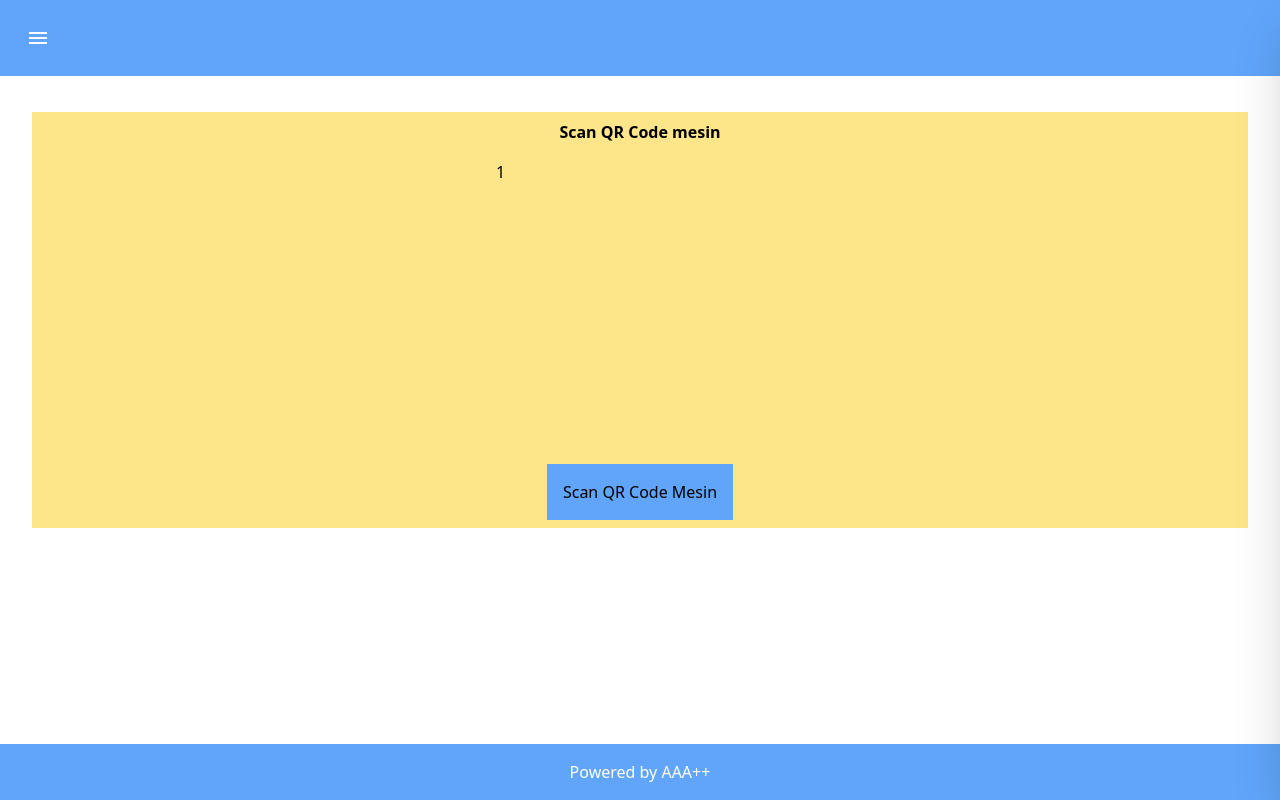
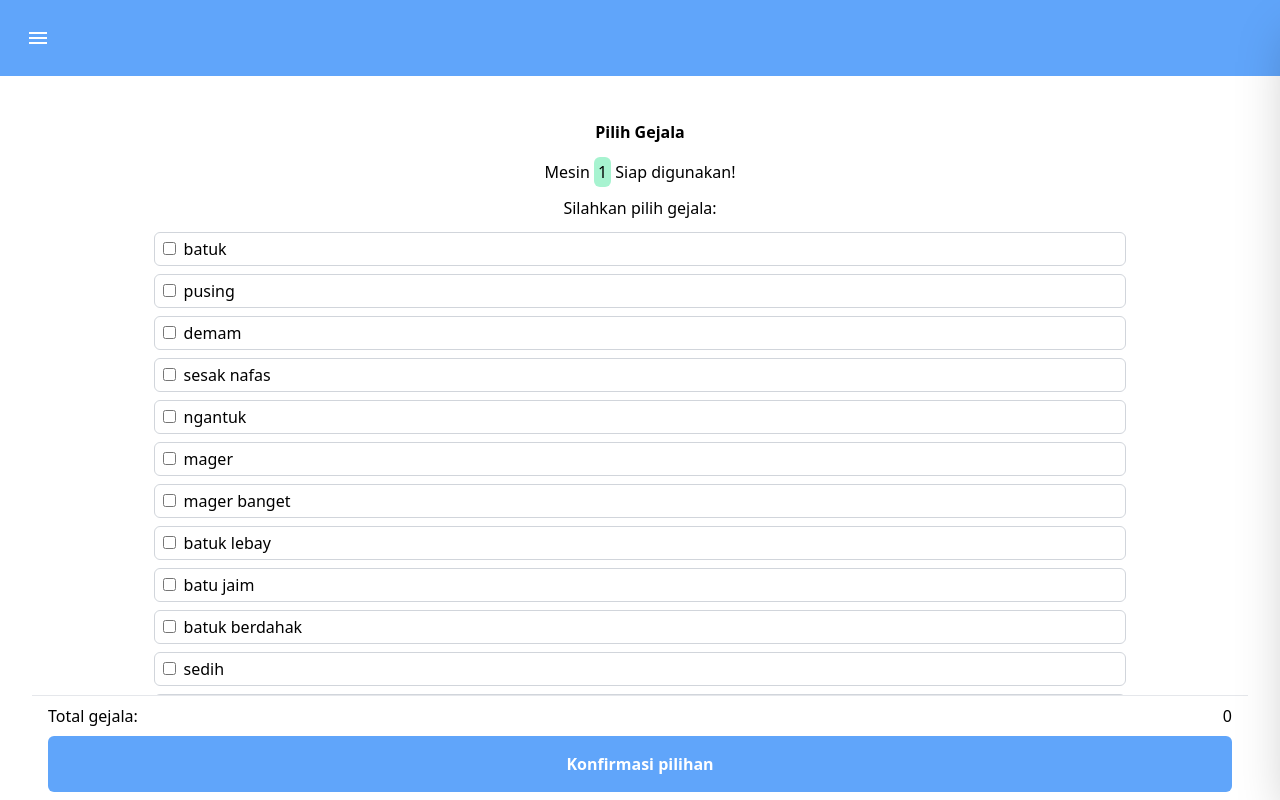
Before and after one commit to yuandahanif/servo-fe, a Next.js app: page /symptom/1 in a window 1280 px wide. Shown: the top 800 px of the page. Built offline with nearby package versions, Linux system fonts and the light colour scheme; what @tailwindcss/typography would draw is missing.

Commit message:
add simptom page

```diff
--- a/components/diagnosis-card.tsx
+++ b/components/diagnosis-card.tsx
@@ -1,6 +1,6 @@
 function diagnosis() {
   return (
-    <div className="w-full p-2 bg-white drop-shadow-lg rounded-md">
+    <div className="w-full p-2 bg-white shadow-xl rounded-md border border-gray-200">
       <span className="prose prose-xl font-bold text-blue-600">12 November 2020</span>
       <div className="my-2">
         <ul className="list-disc list-inside">
--- a/pages/index.tsx
+++ b/pages/index.tsx
@@ -31,26 +31,34 @@ export default function Home() {
 
   return (
     <Layout>
-      <div className="bg-yellow-200 py-2 flex flex-col items-center">
+      <div className="py-2 flex flex-col items-center">
         <h1 className="prose prose-2xl font-bold">Scan QR Code mesin</h1>
-        <div className="my-4 w-72 h-72 border-indigo-200">
-          {displayScanner && (
+        <div className="my-4 flex w-72 h-72 border border-indigo-200">
+          {displayScanner ? (
             <QrReader
               delay={300}
               onError={handleError}
               onScan={handleScan}
               style={{ width: '100%' }}
             />
+          ) : (
+            <svg className="h-32 w-32 m-auto opacity-30" viewBox="0 0 24 24">
+              <path
+                fill="currentColor"
+                d="M20,4H16.83L15,2H9L7.17,4H4A2,2 0 0,0 2,6V18A2,2 0 0,0 4,20H20A2,2 0 0,0 22,18V6A2,2 0 0,0 20,4M20,18H4V6H8.05L9.88,4H14.12L15.95,6H20V18M12,7A5,5 0 0,0 7,12A5,5 0 0,0 12,17A5,5 0 0,0 17,12A5,5 0 0,0 12,7M12,15A3,3 0 0,1 9,12A3,3 0 0,1 12,9A3,3 0 0,1 15,12A3,3 0 0,1 12,15Z"
+              />
+            </svg>
           )}
         </div>
 
-        <button onClick={toggleScanner} className="p-4 bg-blue-400">
+        <button
+          onClick={toggleScanner}
+          className="p-4 bg-blue-400 text-white rounded-md"
+        >
           Scan QR Code Mesin
         </button>
 
-        <p>{result}</p>
-
-        <div className="w-full grid grid-flow-row grid-cols-1 justify-items-stretch gap-y-4 bg-green-300">
+        <div className="w-full mt-8 grid grid-flow-row grid-cols-1 justify-items-stretch gap-y-4">
           {[0, 1, 2, 3].map((v, i) => (
             <DiagnosisCard key={i} />
           ))}
--- a/pages/symptom/[id].tsx
+++ b/pages/symptom/[id].tsx
@@ -1,29 +1,98 @@
 import Layout from '../../components/layout'
-import dynamic from 'next/dynamic'
-import { MouseEvent, useState } from 'react'
+import Head from 'next/head'
+import { MouseEvent, useEffect, useRef, useState } from 'react'
 import { useRouter } from 'next/router'
+
+const sympthoms = [
+  'batuk',
+  'pusing',
+  'demam',
+  'sesak nafas',
+  'ngantuk',
+  'mager',
+  'mager banget',
+  'batuk lebay',
+  'batu jaim',
+  'batuk berdahak',
+  'sedih',
+  'gabut',
+  'kurang kerjaan',
+]
 
 export default function Home() {
   const router = useRouter()
   const { id } = router.query
-  const [result, setResult] = useState('no data')
+  const [symptomCount, setSymptomCount] = useState(0)
+  const [sympthomChecked, setSympthomChecked] = useState(
+    new Array(sympthoms.length).fill(false),
+  )
+
+  const handleSelectSymthom = (i: number) => {
+    setSympthomChecked((s) => {
+      let arr = [...s]
+      arr[i] = !arr[i]
+      return arr
+    })
+
+    setSymptomCount((c) => {
+      let count = sympthomChecked[i] ? --c : ++c
+      return count >= 0 ? count : 0
+    })
+  }
 
   return (
     <Layout>
-      <div className="bg-yellow-200 py-2 flex flex-col items-center">
-        <h1 className="prose prose-2xl font-bold">Scan QR Code mesin</h1>
-        <div className="my-4 w-72 h-72 border-indigo-200">{id}</div>
+      <Head>
+        <title>Gejala | Servo</title>
+        <meta name="description" content="Memilih gejala" />
+      </Head>
 
-        <button onClick={() => {}} className="p-4 bg-blue-400">
-          Scan QR Code Mesin
-        </button>
+      <div className="py-2 flex flex-col items-center relative">
+        <h1 className="prose prose-2xl font-bold">Pilih Gejala</h1>
+        <span className="mb-3 mt-4">
+          Mesin <span className="bg-green-200 p-1 rounded-md">{id}</span> Siap digunakan!
+        </span>
+        <span className="mb-3">Silahkan pilih gejala:</span>
 
-        {/* <p>{result}</p> */}
+        <ul className="w-4/5 mb-4">
+          {sympthoms.map((name, index) => {
+            return (
+              <li key={index}>
+                <label
+                  className={`flex justify-between mb-2 p-2 py-1 border border-gray-300 rounded-md ${
+                    sympthomChecked[index] ? 'bg-green-300' : ''
+                  }`}
+                >
+                  <div className="">
+                    <input
+                      type="checkbox"
+                      id={`symptom-id-${index}`}
+                      name={name}
+                      value={name}
+                      checked={sympthomChecked[index]}
+                      onChange={() => handleSelectSymthom(index)}
+                    />
+                    <span className="ml-2 prose prose-lg">{name}</span>
+                  </div>
+                </label>
+              </li>
+            )
+          })}
+        </ul>
 
-        <div className="w-full grid grid-flow-row grid-cols-1 justify-items-stretch gap-y-4 bg-green-300">
-          {/* {[0, 1, 2, 3].map((v, i) => (
-            <DiagnosisCard key={i} />
-          ))} */}
+        <div
+          className={`sticky bg-white w-full flex flex-col justify-center bottom-0 left-0 right-0 p-4 py-2 border-t`}
+        >
+          <div className="flex justify-between mb-2">
+            <div className="left-section">Total gejala:</div>
+            <div className="right-section">{symptomCount}</div>
+          </div>
+          <button
+            onClick={() => {}}
+            className="p-4 bg-blue-400 rounded-md text-white text-base font-semibold"
+          >
+            Konfirmasi pilihan
+          </button>
         </div>
       </div>
     </Layout>
--- a/pages/symptom/index.tsx
+++ b/pages/symptom/index.tsx
@@ -1,3 +1,4 @@
+// TODO: default symptom page
 function symptom() {
   return <div>symptom</div>;
 }
```
